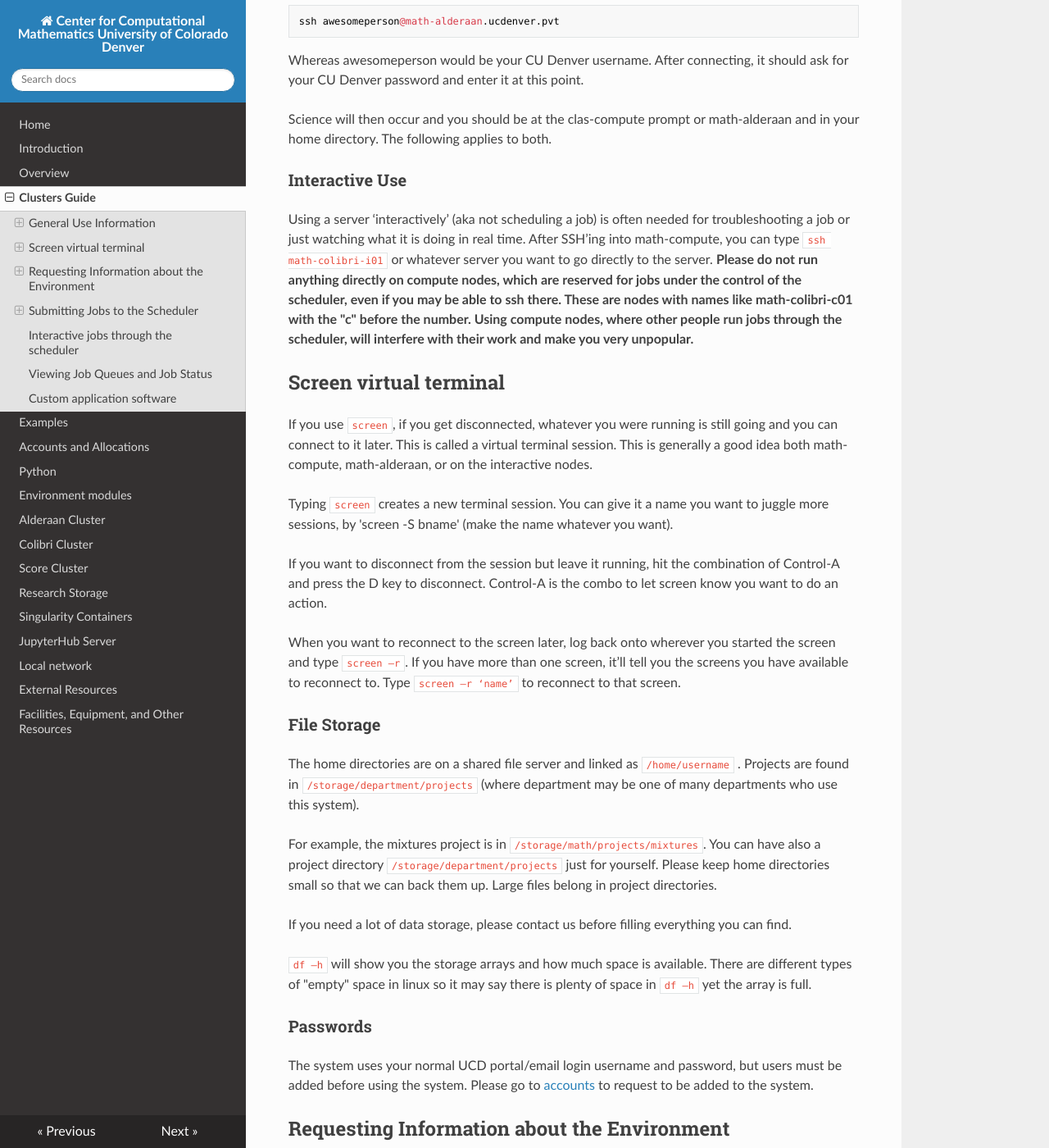
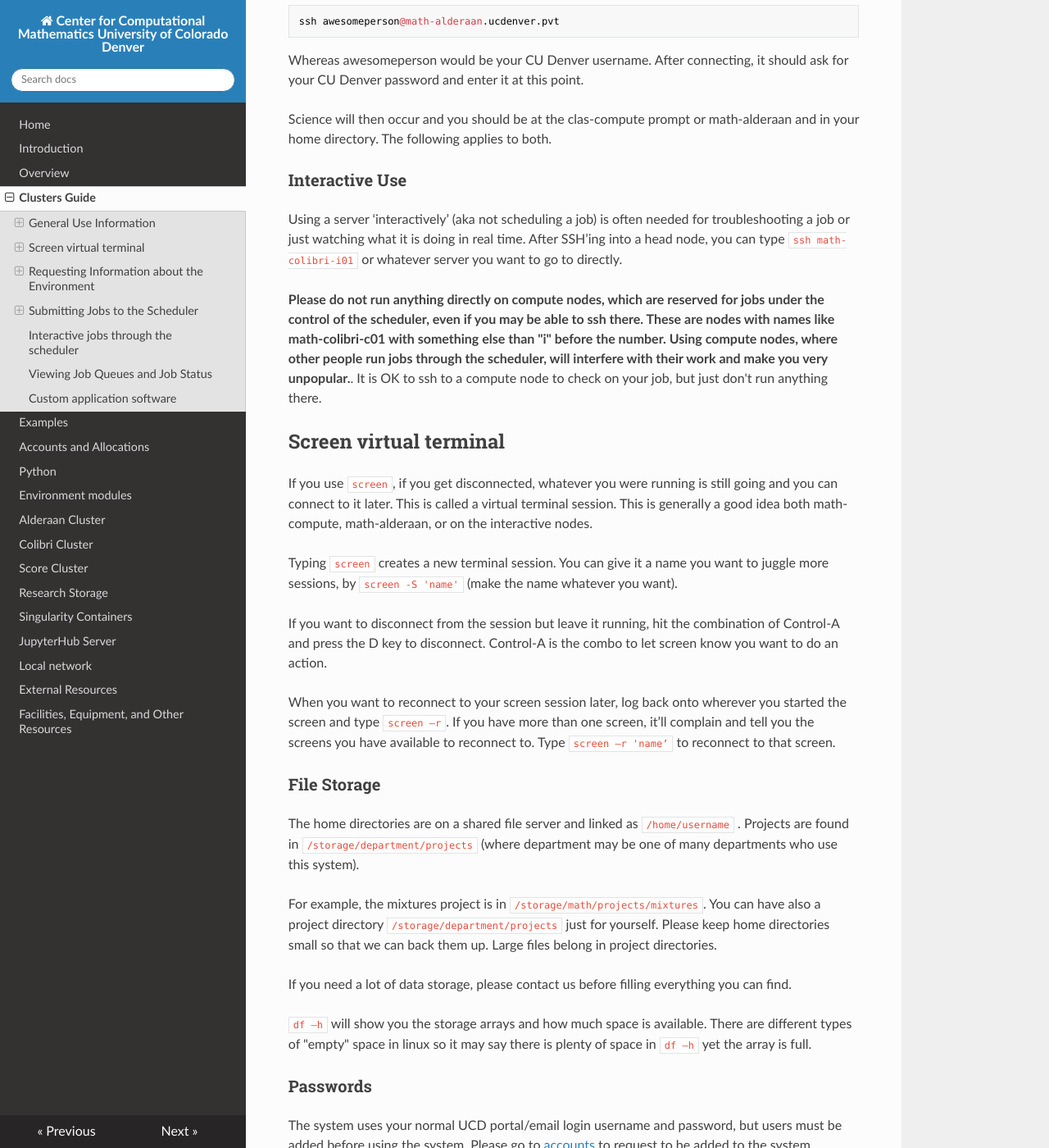
Before and after one commit to ccmucdenver/ccm-docs, an MkDocs documentation site: the page built from docs/clusters_guide.md, in a window 1280 px wide and 1400 px high, scrolled down 989 px. Shown: the whole window at 82% size. Built offline with MkDocs 1.6.1, drawn with Linux system fonts in a browser that asks for light colours; nearby versions of some CDN libraries.

Commit message:
Update clusters_guide.md
screen

```diff
--- a/docs/clusters_guide.md
+++ b/docs/clusters_guide.md
@@ -8,7 +8,6 @@
 The clas-compute system uses (mostly) CentOS 7 and 8 operating system. At this time, the main way of using the system is to use an SSH client to login to a terminal session on clas-compute or math-alderaan. You will need to be on the CU Denver network (wired or CU Denver wireless, not CU Denver Guest), or using the university's VPN client.
 
 This system uses your normal portal/email username and password. You can use host hame either `clas-compute.ucdenver.pvt` or `math-aderaan.cudenver.pvt`. These are the front ends to the cluster system.
-
 
 On Linux or a Mac, you can use simply the Terminal app, which is built into the operating system. It is hidden away in Applications -> Utilities folder on a Mac and in similar places on various Linux desktops. On a Mac, you may want to drag it to your dock that it is available more conveniently next time.
 
@@ -31,19 +30,20 @@ Science will then occur and you should be at the clas-compute prompt or math-ald
 
 ###Interactive Use
 
-Using a server ‘interactively’ (aka not scheduling a job) is often needed for troubleshooting a job or just watching what it is doing in real time. After SSH’ing into math-compute, you can type <code>ssh math-colibri-i01</code> or whatever server you want to go directly to the server. **Please do not run anything directly on compute nodes, which are reserved for jobs under the control of the scheduler, even if you may be able to ssh there.  These are nodes with names like math-colibri-c01 with the "c" before the number. Using compute nodes, where other people run jobs through the scheduler, will interfere with their work and make you very unpopular.**
+Using a server ‘interactively’ (aka not scheduling a job) is often needed for troubleshooting a job or just watching what it is doing in real time. After SSH’ing into a head node, you can type <code>ssh math-colibri-i01</code> or whatever server you want to go to directly.
 
+**Please do not run anything directly on compute nodes, which are reserved for jobs under the control of the scheduler, even if you may be able to ssh there.  These are nodes with names like math-colibri-c01 with something else than "i" before the number. Using compute nodes, where other people run jobs through the scheduler, will interfere with their work and make you very unpopular.**. It is OK to ssh to a compute node to check on your job, but just don't run anything there.
 
 
 ## Screen virtual terminal
 
 If you use `screen`, if you get disconnected, whatever you were running is still going and you can connect to it later. This is called a virtual terminal session. This is generally a good idea both math-compute, math-alderaan, or on the interactive nodes.
 
-Typing `screen` creates a new terminal session. You can give it a name you want to juggle more sessions, by 'screen -S bname'  (make the name whatever you want).
+Typing `screen` creates a new terminal session. You can give it a name you want to juggle more sessions, by `screen -S 'name'`  (make the name whatever you want).
 
 If you want to disconnect from the session but leave it running, hit the combination of Control-A and press the D key to disconnect. Control-A is the combo to let screen know you want to do an action.
 
-When you want to reconnect to the screen later, log back onto wherever you started the screen and type <code>screen –r</code>. If you have more than one screen, it’ll tell you the screens you have available to reconnect to. Type <code>screen –r ‘name’</code> to reconnect to that screen.
+When you want to reconnect to your screen session later, log back onto wherever you started the screen and type <code>screen –r</code>. If you have more than one screen, it’ll complain and tell you the screens you have available to reconnect to. Type <code>screen –r 'name’</code> to reconnect to that screen.
 
 ### File Storage
 
```
